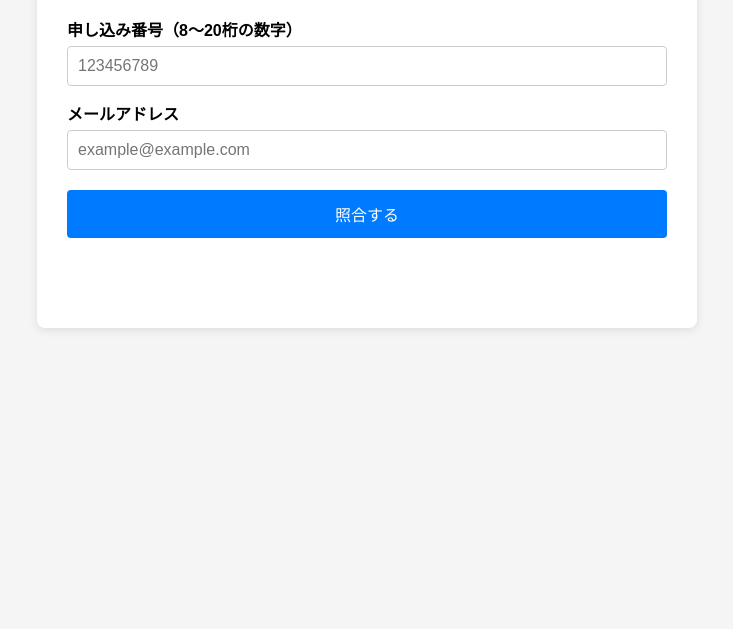
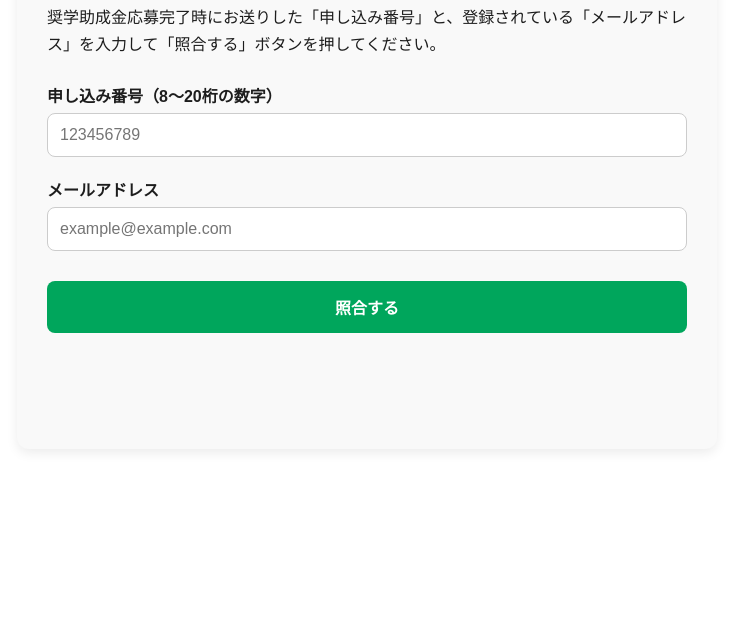
Before and after one commit to shinfdn/scholarship-checker-2025, a plain HTML site: page index.html in a window 1280 px wide. Shown: the part 171-800 px from the top of the page, without its empty margins (273-1006 px from the left). Drawn offline with Linux system fonts and the light colour scheme.

Commit message:
style.css

```diff
--- a/style.css
+++ b/style.css
@@ -1,80 +1,96 @@
 body {
-  font-family: sans-serif;
-  background-color: #f5f5f5;
+  font-family: 'Noto Sans JP', sans-serif;
+  background-color: #ffffff;
   margin: 0;
   padding: 20px;
+  color: #1d1d1d;
 }
 
 .container {
-  max-width: 600px;
+  max-width: 640px;
   margin: 0 auto;
-  background-color: #ffffff;
-  padding: 30px;
-  border-radius: 8px;
-  box-shadow: 0 2px 10px rgba(0, 0, 0, 0.1);
+  background-color: #f9f9f9;
+  padding: 40px 30px;
+  border-radius: 12px;
+  box-shadow: 0 4px 12px rgba(0, 0, 0, 0.08);
 }
 
 h1 {
-  font-size: 1.4rem;
-  margin-bottom: 20px;
+  font-size: 1.6rem;
+  margin-bottom: 24px;
+  color: #00a65c;
 }
 
 p {
-  margin-bottom: 20px;
-  line-height: 1.6;
+  margin-bottom: 24px;
+  line-height: 1.7;
+  font-size: 1rem;
 }
 
 label {
   display: block;
-  margin-top: 15px;
-  margin-bottom: 5px;
-  font-weight: bold;
+  margin-top: 20px;
+  margin-bottom: 6px;
+  font-weight: 600;
 }
 
 input[type="text"],
 input[type="email"] {
   width: 100%;
-  padding: 10px;
+  padding: 12px;
   font-size: 1rem;
   border: 1px solid #ccc;
-  border-radius: 4px;
+  border-radius: 8px;
   box-sizing: border-box;
+  background-color: #fff;
+  transition: border-color 0.2s;
+}
+
+input[type="text"]:focus,
+input[type="email"]:focus {
+  outline: none;
+  border-color: #00a65c;
 }
 
 button {
-  margin-top: 20px;
+  margin-top: 30px;
   width: 100%;
-  padding: 12px;
-  background-color: #007bff;
+  padding: 14px;
+  background-color: #00a65c;
   color: white;
   border: none;
-  border-radius: 4px;
+  border-radius: 8px;
   font-size: 1rem;
+  font-weight: bold;
   cursor: pointer;
+  transition: background-color 0.3s;
 }
 
 button:hover {
-  background-color: #0056b3;
+  background-color: #008e4f;
 }
 
 .result {
-  margin-top: 30px;
+  margin-top: 40px;
   font-size: 1.1rem;
-  padding: 15px;
-  border-radius: 5px;
+  padding: 18px;
+  border-radius: 8px;
+  font-weight: 500;
 }
 
 .result.success {
-  background-color: #d4edda;
-  color: #155724;
+  background-color: #e0f5eb;
+  color: #007a44;
 }
 
 .result.failure {
-  background-color: #f8d7da;
-  color: #721c24;
+  background-color: #fbe9e9;
+  color: #c0392b;
 }
 
 .result.unknown {
-  background-color: #fff3cd;
-  color: #856404;
+  background-color: #fff9e6;
+  color: #b28900;
 }
+
+@import url('https://fonts.googleapis.com/css2?family=Noto+Sans+JP:wght@400;500;700&display=swap');
```
